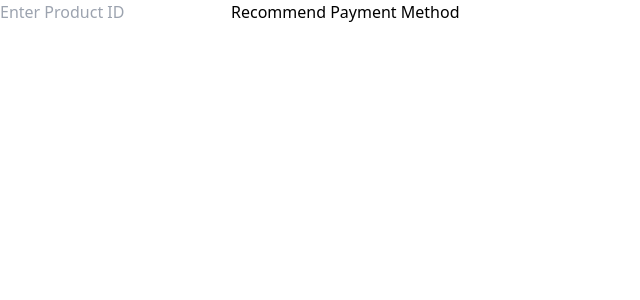
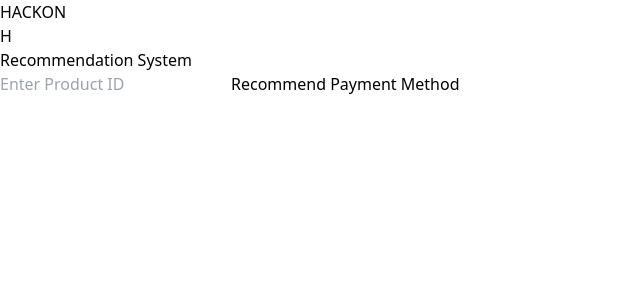
Before and after one commit to jakkalokesh/Amazon_HackOn, a React (Vite) app in the folder frontend/: page /recommendation in a window 1280 px wide. Shown: the top 300 px of the page, without its empty margins (0-640 px from the left). Built offline with nearby package versions, Linux system fonts and the light colour scheme.

Commit message:
update: updates the ui of chatbot and recommendation system

```diff
--- a/frontend/src/components/Appbar.tsx
+++ b/frontend/src/components/Appbar.tsx
@@ -70,7 +70,7 @@ const Appbar = () => {
               </li>
               <li className="mb-2">
                 <Link to="/recommendation" className="block text-left w-full px-4 py-2 text-gray-800 hover:bg-gray-300">
-                  AI Recommendation
+                  Recommendation System
                 </Link>
               </li>
               <li className="mb-2">
--- a/frontend/src/components/Chatbot.tsx
+++ b/frontend/src/components/Chatbot.tsx
@@ -1,5 +1,6 @@
 import React, { useState, useEffect, useRef } from 'react';
 import axios from 'axios';
+import Appbar from './Appbar';
 
 const Chatbot: React.FC = () => {
   const [input, setInput] = useState('');
@@ -29,8 +30,11 @@ const Chatbot: React.FC = () => {
   }, [messages]);
 
   return (
-    <div className="chatbot p-4 bg-gray-100 rounded-lg shadow-md">
-      <div className="messages-container p-4 bg-white rounded-md shadow-inner overflow-y-scroll h-96">
+    <>
+    <Appbar/>
+    <h1 className="text-2xl mt-3 ml-4 font-bold mb-4">AI Chatbot</h1>
+    <div className="chatbot p-4 bg-gray-100 rounded-lg border-2 border-blue-200 shadow-md flex flex-col max-h-screen justify-center">
+      <div className="messages-container p-4 bg-white rounded-md shadow-inner border-2 border-blue-200 overflow-y-scroll h-96">
         {messages.map((msg, index) => (
           <div key={index} className={`message ${msg.sender === 'user' ? 'text-right' : 'text-left'} mb-2`}>
             <div className={`inline-block p-2 rounded-md ${msg.sender === 'user' ? 'bg-blue-600 text-white' : 'bg-gray-300 text-black'}`}>
@@ -53,6 +57,7 @@ const Chatbot: React.FC = () => {
         </button>
       </form>
     </div>
+    </>
   );
 };
 
--- a/frontend/src/components/Recommendation.tsx
+++ b/frontend/src/components/Recommendation.tsx
@@ -1,5 +1,6 @@
 import React, { useState, useEffect, useRef } from 'react';
 import axios from 'axios';
+import Appbar from './Appbar';
 
 const Recommendation: React.FC = () => {
   const [productId, setProductId] = useState('');
@@ -58,8 +59,11 @@ const Recommendation: React.FC = () => {
   }, [messages]);
 
   return (
-    <div className="recommendation p-4 bg-gray-100 rounded-lg shadow-md">
-      <div className="messages-container p-4 bg-white rounded-md shadow-inner overflow-y-scroll h-96">
+    <>
+    <Appbar/>
+    <h1 className="text-2xl mt-3 ml-4 font-bold mb-4">Recommendation System</h1>
+    <div className="recommendation p-4 bg-gray-100 rounded-lg border-2 border-green-200 shadow-md flex flex-col max-h-screen justify-center">
+      <div className="messages-container p-4 bg-white rounded-md shadow-inner border-2 border-green-200 overflow-y-scroll h-96">
         {messages.map((msg, index) => (
           <div key={index} className={`message ${msg.sender === 'user' ? 'text-right' : 'text-left'} mb-2`}>
             <div
@@ -76,7 +80,7 @@ const Recommendation: React.FC = () => {
           value={productId}
           onChange={(e) => setProductId(e.target.value)}
           onKeyPress={handleKeyPress}
-          className="flex-grow p-2 border border-gray-300 rounded-md focus:outline-none focus:border-blue-500"
+          className="flex-grow p-2 border border-gray-300 rounded-md focus:outline-none focus:border-green-500"
           placeholder="Enter Product ID"
         />
         <button
@@ -88,6 +92,7 @@ const Recommendation: React.FC = () => {
         </button>
       </div>
     </div>
+    </>
   );
 };
 
--- a/frontend/src/pages/chatbot_page.tsx
+++ b/frontend/src/pages/chatbot_page.tsx
@@ -4,7 +4,6 @@ import Chatbot from '../components/Chatbot';
 const App: React.FC = () => {
     return (
         <div className="app container mx-auto p-4">
-            <h1 className="text-2xl font-bold mb-4">AI Chatbot</h1>
             <div className="w-full">
                 <Chatbot />
             </div>
--- a/frontend/src/pages/recommendation_page.tsx
+++ b/frontend/src/pages/recommendation_page.tsx
@@ -4,7 +4,6 @@ import Recommendation from '../components/Recommendation';
 const App: React.FC = () => {
     return (
         <div className="app container mx-auto p-4">
-            <h1 className="text-2xl font-bold mb-4">Recommendation System</h1>
             <div className="w-full">
                 <Recommendation />
             </div>
```
